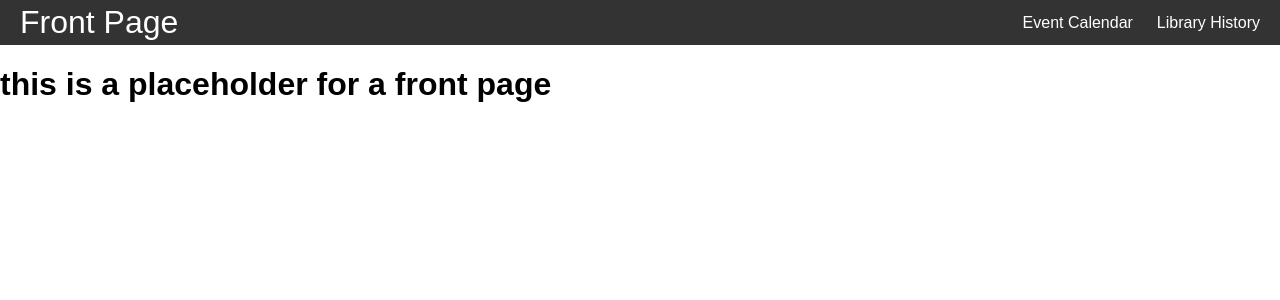
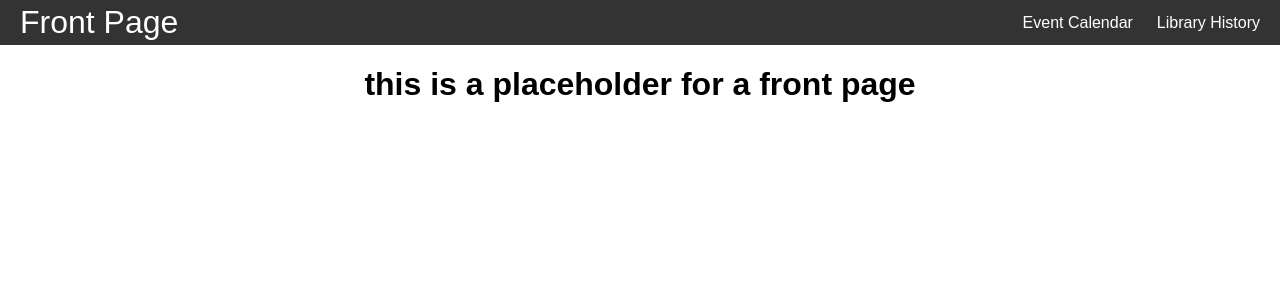
Before and after one commit to liamlecs/Database-Project-CS3380-T12, a React (Vite) app in the folder libraryApp/: page / in a window 1280 px wide. Shown: the top 300 px of the page. Built offline with nearby package versions, Linux system fonts and the light colour scheme.

Commit message:
fixed formatting issue with pages and how they interact with taskbar

```diff
--- a/libraryApp/src/App.css
+++ b/libraryApp/src/App.css
@@ -7,6 +7,14 @@ body{
 margin: 0;
 }
 
+.container {
+  margin: 1rem;
+  text-align: center;
+}
+
+.navbartext{
+  text-align: center;
+}
 
 .site-title{
 
--- a/libraryApp/src/App.tsx
+++ b/libraryApp/src/App.tsx
@@ -11,11 +11,13 @@ function App() {
 
     <Router>
       <NavBar />
+      <div className="container">
       <Routes>
        <Route path="/" element={<FrontPage />} />
         <Route path="/eventscalendar" element={<EventsCalendar />} />
         <Route path="/libraryhistory" element={<LibraryHistory />} />
       </Routes>
+      </div>
     </Router>
 
 
--- a/libraryApp/src/components/NavBar.tsx
+++ b/libraryApp/src/components/NavBar.tsx
@@ -8,9 +8,9 @@ export default function Navbar() {
       </Link>
       <ul>
         <li>
-        <a href="EventsCalendar">Event Calendar</a>
+        <Link to="EventsCalendar">Event Calendar</Link>
         </li><li>
-        <a href="LibraryHistory">Library History</a>
+        <Link to="LibraryHistory">Library History</Link>
         </li>
       </ul>
     </nav>
```
